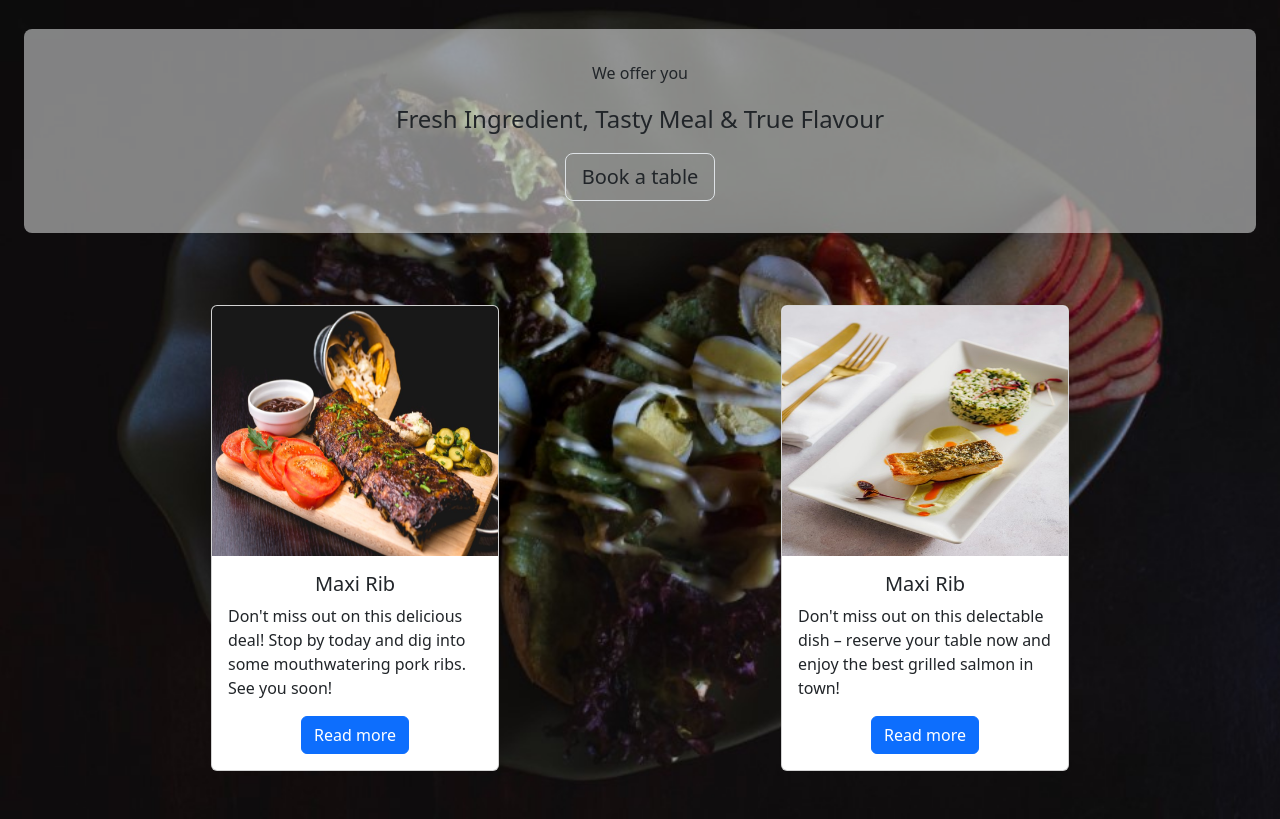
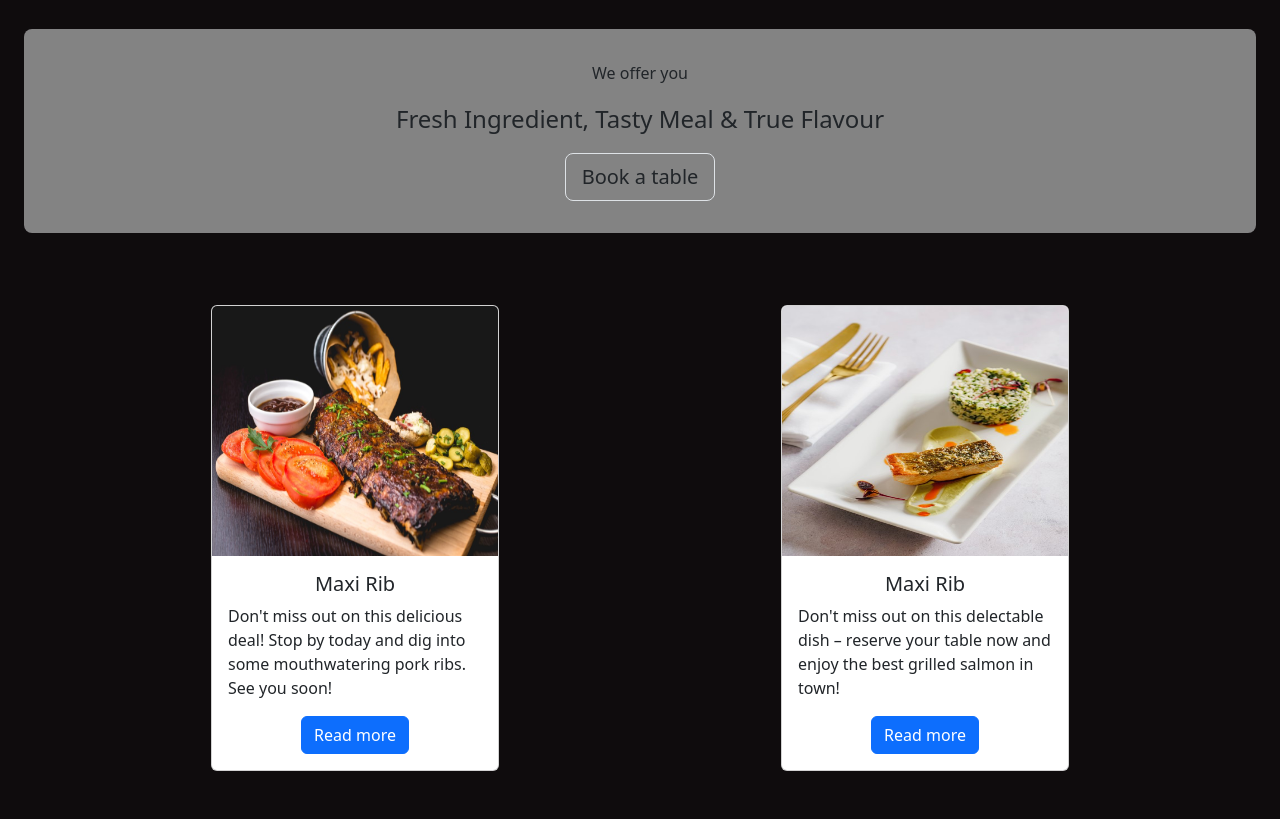
Before and after one commit to liolle/liolle.github.io, a website: page BootStrap/restaurant/index.html in a window 1280 px wide. Shown: the part 47-866 px from the top of the page. Drawn offline with nearby package versions, Linux system fonts and the light colour scheme.

Commit message:
bgnd-im delete

```diff
--- a/BootStrap/restaurant/style.css
+++ b/BootStrap/restaurant/style.css
@@ -6,9 +6,7 @@ body{
 }
 
 #top_part{
-    background-image:url("./img/home_bg2.jpg");
-    background-size:cover;
-    background-repeat: no-repeat;
+
 
     /* check if time */
     min-height: 100%;
```
